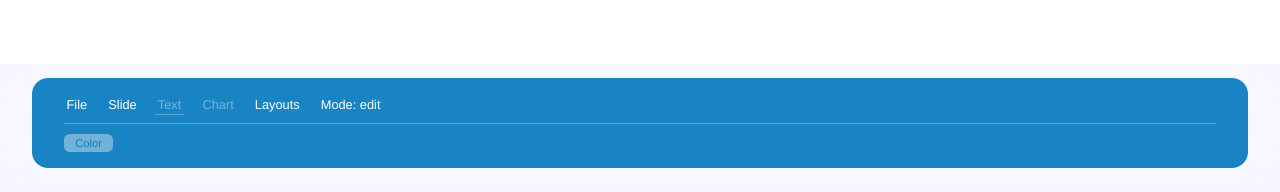
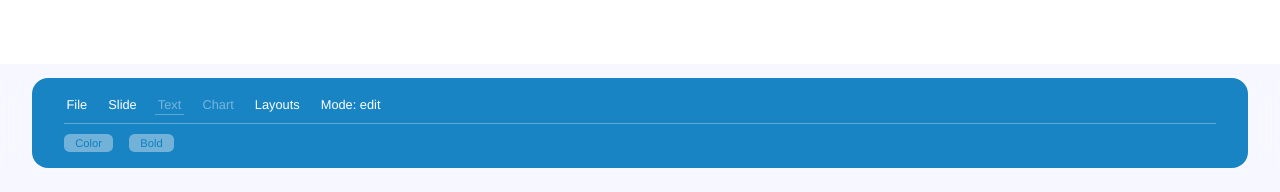
Before and after one commit to vincexiv/presentation, a Vue app: page / in a window 1280 px wide. Both pictures are taken after a click on the element "Text". Shown: the top 192 px of the page. Built offline with nearby package versions, Linux system fonts and the light colour scheme.

Commit message:
Update activeObjectInfo on changing text style
Also implement making texts bold

```diff
--- a/src/App.vue
+++ b/src/App.vue
@@ -44,7 +44,7 @@ export default {
         canvasId: null,
         objectId: null,
         type: "",
-        objectContent: {}
+        content: {}
       },
       idCount: canvasObjects.length, // will be used to ensure ids of new slides dont clash
     }
@@ -77,7 +77,24 @@ export default {
                 if(object.id !== targetObjectId){
                   return object
                 }else {
-                  return {...this.newCopy(object), content: {...this.newCopy(object).content, style: {...this.newCopy(object).content?.style, ...newStyle}} }
+                  // We are updating the style of the content.
+                  // The style field is inside the slide object, which is
+                  // inside the slide. Check utilities/sampleData.js to find out more
+                  const newContent = {
+                      ...this.newCopy(object).content,
+                      style: {
+                        ...this.newCopy(object).content?.style,
+                        ...newStyle
+                      }
+                    }
+
+                  // Remember to update active object info with this new information
+                  this.updateActiveObjectInfo({content: newContent})
+
+                  return {
+                    ...this.newCopy(object),
+                    content: newContent
+                  }
                 }
             })
           }
@@ -158,7 +175,7 @@ export default {
       const targetObject = targetCanvas.objects.find(object => objectId === object.id)
 
       // Update active object info
-      this.updateActiveObjectInfo({content: {type: 'text', value: newText}})
+      this.updateActiveObjectInfo({value: newText}, 'content')
 
       // update the text content
       if(targetObject?.content){
@@ -224,7 +241,7 @@ export default {
       const targetObjectId = this.activeObjectInfo.objectId
 
       // Add the highchart options object to activeObjectInfo
-      this.updateActiveObjectInfo({content: {type: 'chart', value: newContent}})
+      this.updateActiveObjectInfo({value: newContent}, 'content')
 
       let newData = this.data.map(canvas => {
         if(canvas.id !== targetCanvasId){
@@ -276,8 +293,18 @@ export default {
 
       return saveReadyData
     },
-    updateActiveObjectInfo: function(newInfo){
-      this.activeObjectInfo = {...this.activeObjectInfo, ...newInfo}
+    updateActiveObjectInfo: function(newInfo, key){
+      if(!key){
+        this.activeObjectInfo = {...this.activeObjectInfo, ...newInfo}
+      }else if(typeof(this.activeObjectInfo[key]) === 'object') {
+        // We can reach here when updating the style for instance.
+        // We know the activeObjectInfo will be in the form (... corresponds to other fields)
+        // {type: <type>, content: {type: <type>, style: <style>, ...} ...}
+        this.activeObjectInfo = {
+          ...this.activeObjectInfo,
+          [key]: {...this.activeObjectInfo[key], ...newInfo}
+        }
+      }
     }
   }
 }
--- a/src/components/CanvasObjectEditor/CanvasObjectEditor.vue
+++ b/src/components/CanvasObjectEditor/CanvasObjectEditor.vue
@@ -42,10 +42,16 @@
                 <div v-else-if="activeEditOption==='text'"
                     class="file-option-details actions"
                     :class="muteState('text')">
-                    <label for="text-color" v-if="muteState('text') !== 'muted'" class="action">Color
-                        <input name="text-color" type="color" ref="colorValue" @change="action('text', updateStyle)"/>
-                    </label>
-                    <div v-else class="action">Color</div>
+                    <div class="action-container">
+                        <label for="text-color" v-if="muteState('text') !== 'muted'" class="action">Color
+                            <input name="text-color" type="color" ref="colorValue" @change="action('text', updateColor)"/>
+                        </label>
+                        <div v-else class="action">Color</div>
+                    </div>
+                    <div class="action-container">
+                        <button v-if="muteState('text') !== 'muted'" class="action" @click="action('text', updateBold)">Bold</button>
+                        <div v-else class="action">Bold</div>
+                    </div>
                 </div>
                 <div v-else-if="activeEditOption==='chart'"
                     class="file-option-details actions"
@@ -109,6 +115,13 @@ export default ({
                     return ''
                 }
             },
+            isBold: function(){
+                if(this.activeObjectInfo.type === 'text'){
+                    return this.activeObjectInfo.content?.style?.fontWeight === 'bold'
+                }else {
+                    return false
+                }
+            },
             isNotMuted: function(option){
                 if(option === 'slide' || option === 'layout'){
                     return true
@@ -124,9 +137,16 @@ export default ({
             showUnshowLayout: function(){
                 this.toggleShowLayout()
             },
-            updateStyle: function(){
+            updateColor: function(){
                 const newColor= this.$refs.colorValue.value
                 this.updateTextStyle({ color: newColor })
+            },
+            updateBold: function(){
+                if(this.isBold()){
+                    this.updateTextStyle({ fontWeight: 'normal' })
+                }else{
+                    this.updateTextStyle({ fontWeight: 'bold' })
+                }
             },
             removeChart: function(){
                 if(this.activeObjectInfo.type === 'chart'){
```
